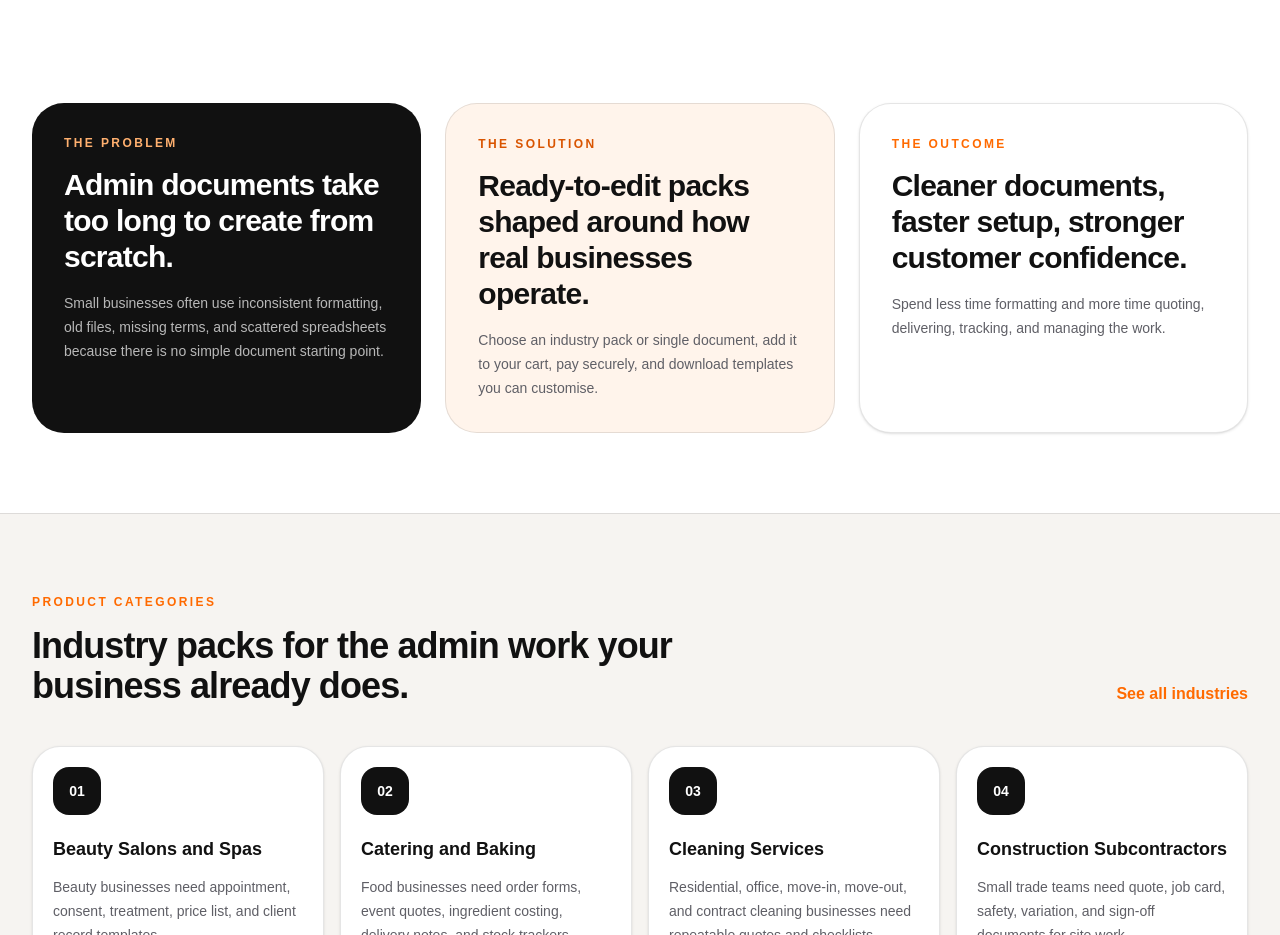
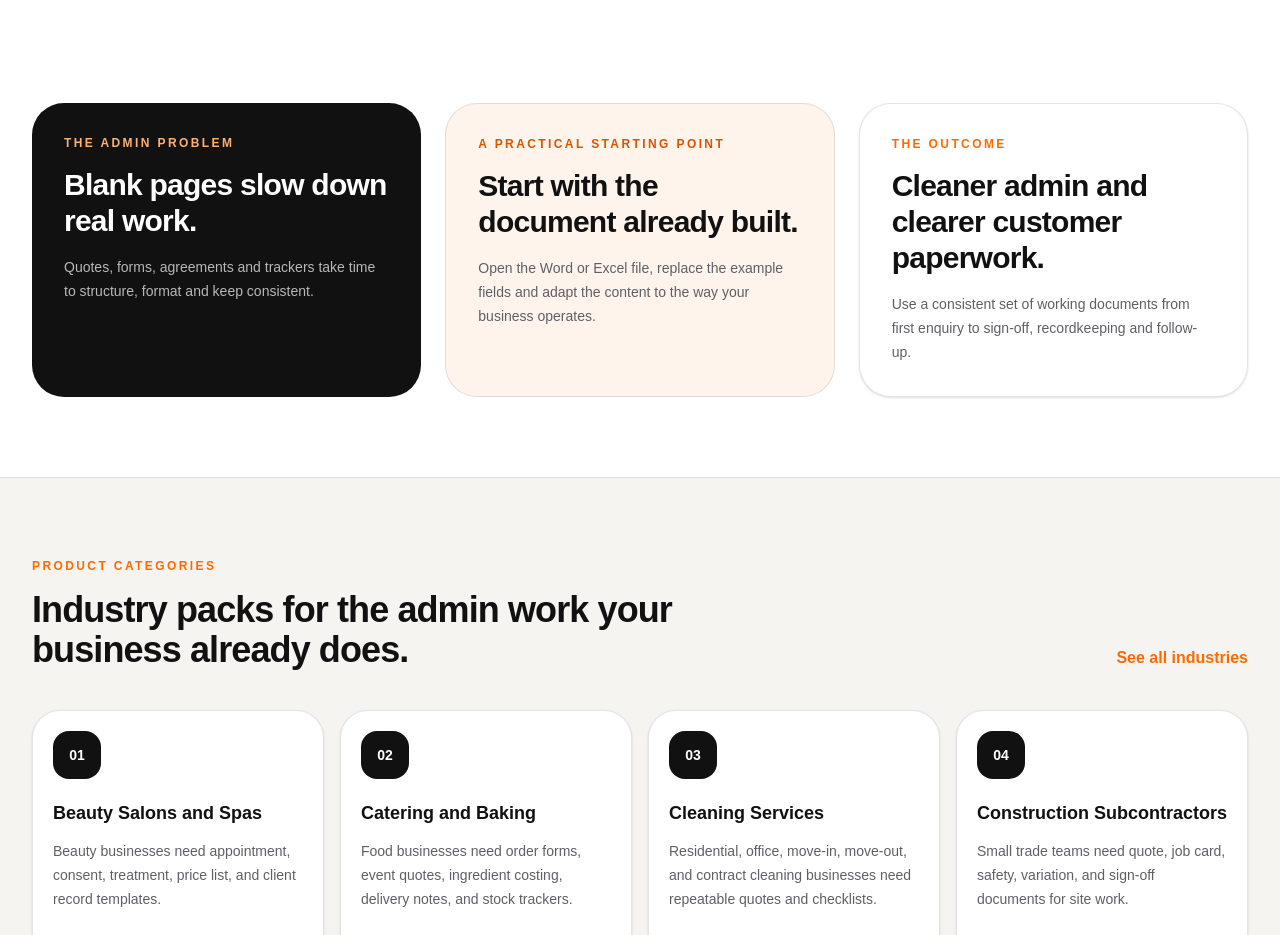
Before and after one commit to dokkitza-web/dokkit, a Next.js app: page / in a window 1280 px wide. Shown: the part 840-1775 px from the top of the page. Built offline with nearby package versions, Linux system fonts and the light colour scheme; no server answers; the database is empty.

Commit message:
Update homepage problem solution outcome copy

```diff
--- a/src/app/page.tsx
+++ b/src/app/page.tsx
@@ -213,27 +213,26 @@ export default async function Home() {
         <div className="mx-auto grid max-w-7xl gap-6 px-6 lg:grid-cols-3 lg:px-8">
           <div className="rounded-[2rem] bg-[#111111] p-8 text-white">
             <p className="text-xs font-black uppercase tracking-[0.2em] text-[#ffb06f]">
-              The problem
+              The admin problem
             </p>
             <h2 className="mt-4 text-3xl font-black tracking-tight">
-              Admin documents take too long to create from scratch.
+              Blank pages slow down real work.
             </h2>
             <p className="mt-4 text-sm leading-6 text-white/70">
-              Small businesses often use inconsistent formatting, old files,
-              missing terms, and scattered spreadsheets because there is no
-              simple document starting point.
+              Quotes, forms, agreements and trackers take time to structure,
+              format and keep consistent.
             </p>
           </div>
           <div className="rounded-[2rem] border border-black/10 bg-[#fff4eb] p-8">
             <p className="text-xs font-black uppercase tracking-[0.2em] text-[#d95400]">
-              The solution
+              A practical starting point
             </p>
             <h2 className="mt-4 text-3xl font-black tracking-tight">
-              Ready-to-edit packs shaped around how real businesses operate.
+              Start with the document already built.
             </h2>
             <p className="mt-4 text-sm leading-6 text-[#5f5f66]">
-              Choose an industry pack or single document, add it to your cart,
-              pay securely, and download templates you can customise.
+              Open the Word or Excel file, replace the example fields and adapt
+              the content to the way your business operates.
             </p>
           </div>
           <div className="rounded-[2rem] border border-black/10 bg-white p-8 shadow-sm">
@@ -241,11 +240,11 @@ export default async function Home() {
               The outcome
             </p>
             <h2 className="mt-4 text-3xl font-black tracking-tight">
-              Cleaner documents, faster setup, stronger customer confidence.
+              Cleaner admin and clearer customer paperwork.
             </h2>
             <p className="mt-4 text-sm leading-6 text-[#5f5f66]">
-              Spend less time formatting and more time quoting, delivering,
-              tracking, and managing the work.
+              Use a consistent set of working documents from first enquiry to
+              sign-off, recordkeeping and follow-up.
             </p>
           </div>
         </div>
```
